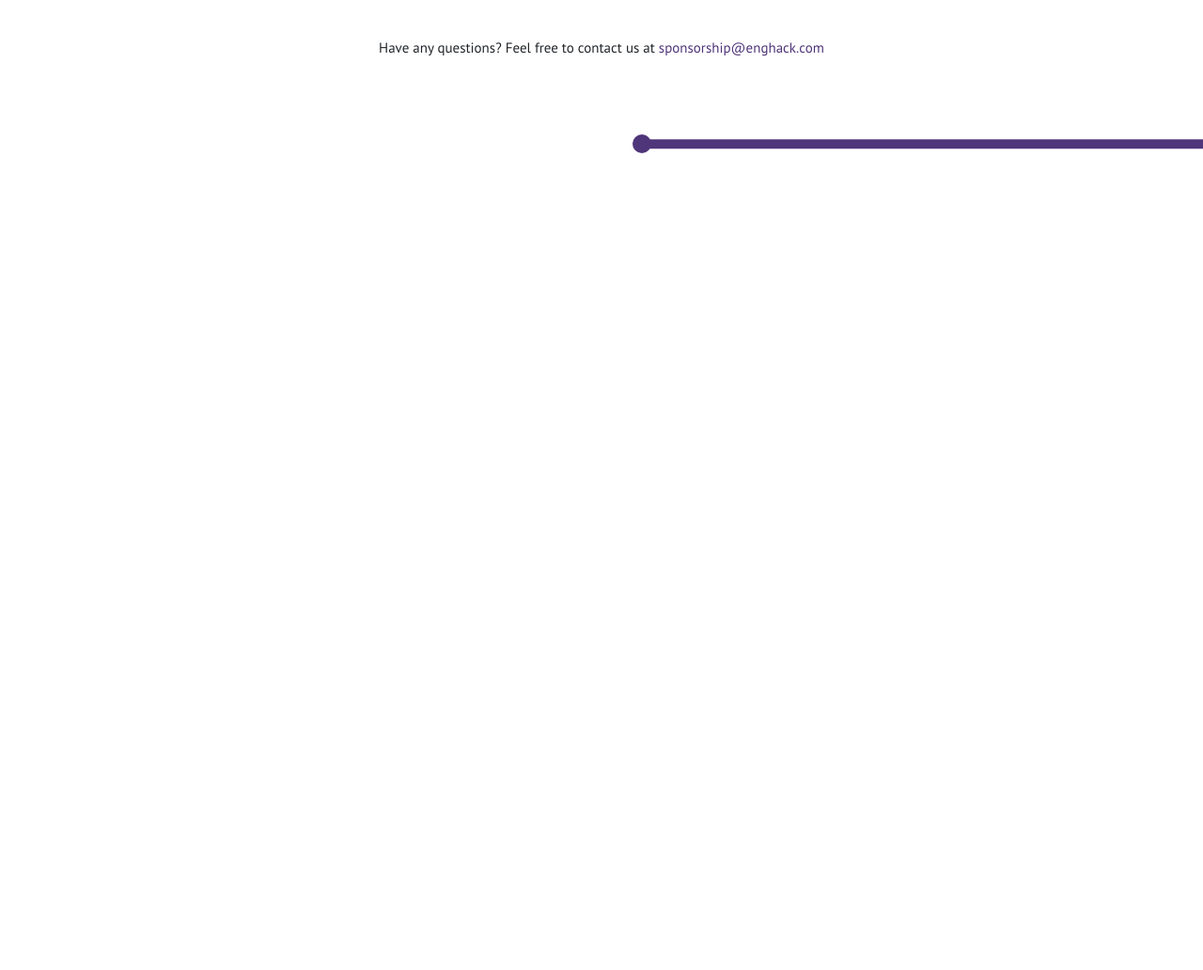
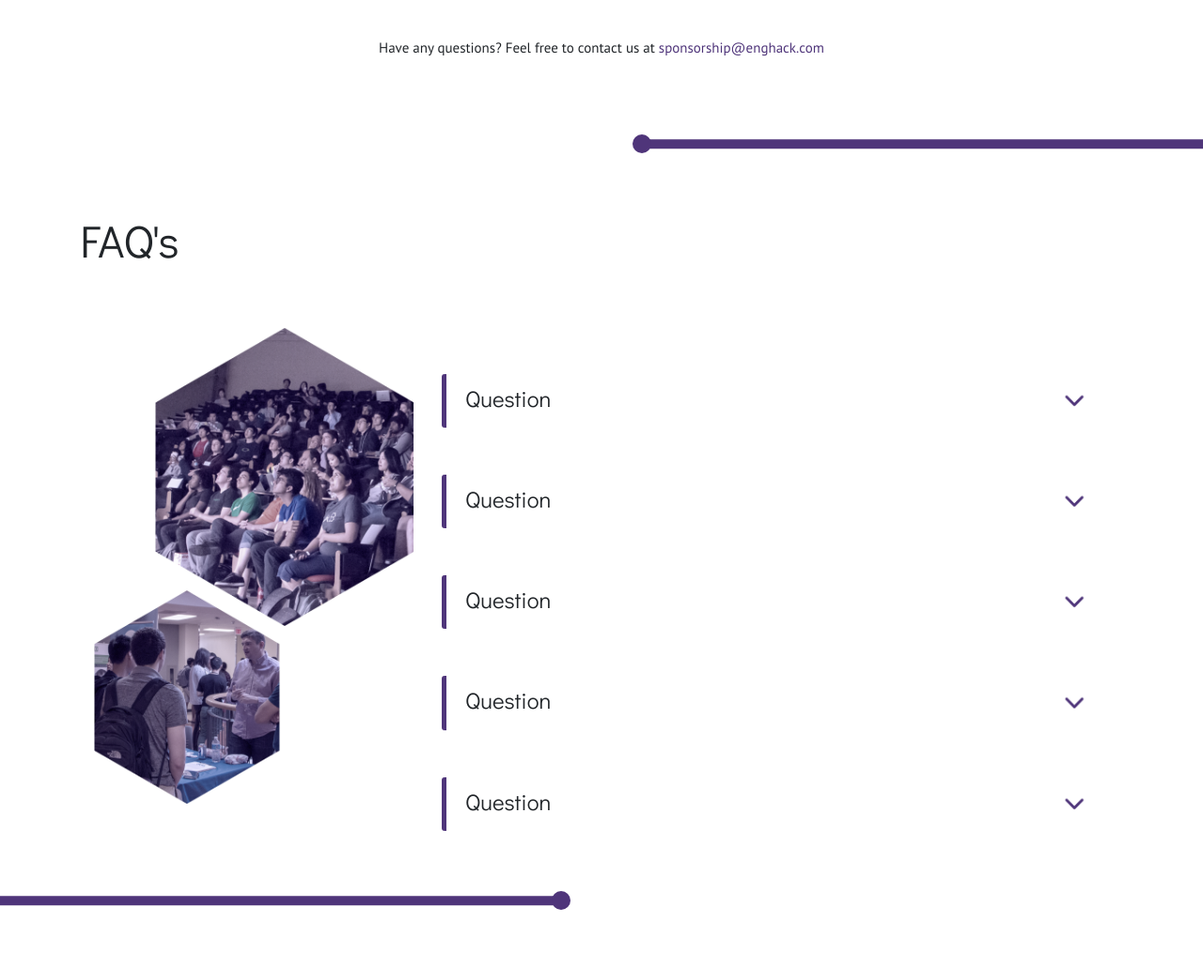
Before and after one commit to EngHack/enghack.github.io, a PHP site: page / in a window 1280 px wide. Shown: the part 3390-4422 px from the top of the page at 94% size. Before the commit the page ends 3553 px from the top, so only its background shows below. Run offline with PHP 8.4, Linux system fonts and the light colour scheme.

Commit message:
Add faq section

```diff
--- a/css/style.css
+++ b/css/style.css
@@ -49,7 +49,7 @@ a:hover {
 
 .btn-primary {
   background-color: #4F357A;
-  border: none;
+  border: 0px solid transparent;
   padding: 20px 50px;
   color: white;
 }
@@ -57,6 +57,11 @@ a:hover {
 .btn-primary:hover {
   background-color: #4F357A;
   border-color: #4F357A;
+}
+
+.btn:focus,.btn:active {
+  outline: none !important;
+  box-shadow: none;
 }
 
 /* Other */
@@ -144,6 +149,50 @@ a:hover {
   width: 50%;
   margin: 5% auto 0 auto;
 }
+
+.faq-page {
+  padding-top: 5%;
+}
+
+.card-header {
+  text-align: left;
+  background-color: rgba(0,0,0,0.05);
+  border: none;
+  cursor: pointer;
+  margin-bottom: 0 !important;
+}
+
+.collapsed {
+  background-color: rgba(0,0,0,0);
+}
+
+.collapsed > h3 > .chevron {
+  content: url("../assets/chevron-down.png");
+}
+
+.card-body {
+  text-align: left;
+}
+
+.card {
+  border: none;
+  border-left: 5px #4F357A solid;
+  border-radius: 3px !important;
+  margin-top: 50px;
+}
+
+.collapsing {
+  background-color: rgba(0,0,0,0.05);
+}
+
+.show {
+  background-color: rgba(0,0,0,0.05);
+}
+
+.chevron {
+  width: 5%;
+  float: right;
+}
 /* Mobile */
 
 @media only screen and (max-width: 768px) {
--- a/index.html
+++ b/index.html
@@ -40,7 +40,7 @@
           <div class="col-12 col-lg-6">
             <h1>Engaging. Engenius. Engineering</h1>
             <h3 class="mt-4 mb-4">Engineering isn’t all trains, bridges, and matrix multiplication. It’s creating and innovating for the better. Contrary to our event name, you don’t need to be an engineer to come make cool things at Enghack.</h3>
-            <span>Still have questions? Check out our <a href="#">FAQs</a></span>
+            <span>Still have questions? Check out our <a href="#faq">FAQs</a></span>
           </div>
           <div class="col-12 col-lg-6" style="margin-top: 7.5%">
             <img id="about-image-desktop" src="assets/about_desktop.png"/>
@@ -108,18 +108,100 @@
           </div>
         </div>
       </div>
-      <div class="row justify-content-end">
-        <img src="assets/wire_right.svg" class="wire-divider-right"/>
+    </div>
+    <div class="row justify-content-end">
+      <img src="assets/wire_right.svg" class="wire-divider-right"/>
+    </div>
+    <div id="faq">
+      <div class="container">
+        <h1>FAQ's</h1>
+        <div class="row faq-page">
+          <div class="col-12 col-lg-4">
+            <img class="hide-mobile" src="assets/faq.png"/>
+          </div>
+          <div class="col-12 col-lg-8">
+            <div class="accordion" id="faq-accordion">
+              <div class="card">
+                <button class="card-header btn collapsed" type="button" data-toggle="collapse" data-target="#collapseOne" aria-expanded="true" aria-controls="collapseOne" id="question-1">
+                  <h3 class="mb-0">
+                    Question
+                    <img class="chevron" src="assets/chevron-up.png"/>
+                  </h3>
+                </button>
+                <div id="collapseOne" class="collapse" aria-labelledby="question-1" data-parent="#faq-accordion">
+                  <div class="card-body">
+                    Anim pariatur cliche reprehenderit, enim eiusmod high life accusamus terry richardson ad squid. 3 wolf moon officia aute, non cupidatat skateboard dolor brunch. Food truck quinoa nesciunt laborum eiusmod. Brunch 3 wolf moon tempor, sunt aliqua put a bird on it squid single-origin coffee nulla assumenda shoreditch et. Nihil anim keffiyeh helvetica, craft beer labore wes anderson cred nesciunt sapiente ea proident. Ad vegan excepteur butcher vice lomo. Leggings occaecat craft beer farm-to-table, raw denim aesthetic synth nesciunt you probably haven't heard of them accusamus labore sustainable VHS.
+                  </div>
+                </div>
+              </div>
+              <div class="card">
+                <button class="card-header btn collapsed" type="button" data-toggle="collapse" data-target="#collapseTwo" aria-expanded="true" aria-controls="collapseTwo" id="question-2">
+                  <h3 class="mb-0">
+                    Question
+                    <img class="chevron" src="assets/chevron-up.png"/>
+                  </h3>
+                </button>
+                <div id="collapseTwo" class="collapse" aria-labelledby="question-2" data-parent="#faq-accordion">
+                  <div class="card-body">
+                    Anim pariatur cliche reprehenderit, enim eiusmod high life accusamus terry richardson ad squid. 3 wolf moon officia aute, non cupidatat skateboard dolor brunch. Food truck quinoa nesciunt laborum eiusmod. Brunch 3 wolf moon tempor, sunt aliqua put a bird on it squid single-origin coffee nulla assumenda shoreditch et. Nihil anim keffiyeh helvetica, craft beer labore wes anderson cred nesciunt sapiente ea proident. Ad vegan excepteur butcher vice lomo. Leggings occaecat craft beer farm-to-table, raw denim aesthetic synth nesciunt you probably haven't heard of them accusamus labore sustainable VHS.
+                  </div>
+                </div>
+              </div>
+              <div class="card">
+                <button class="card-header btn collapsed" type="button" data-toggle="collapse" data-target="#collapseThree" aria-expanded="true" aria-controls="collapseThree" id="question-3">
+                  <h3 class="mb-0">
+                    Question
+                    <img class="chevron" src="assets/chevron-up.png"/>
+                  </h3>
+                </button>
+                <div id="collapseThree" class="collapse" aria-labelledby="question-3" data-parent="#faq-accordion">
+                  <div class="card-body">
+                    Anim pariatur cliche reprehenderit, enim eiusmod high life accusamus terry richardson ad squid. 3 wolf moon officia aute, non cupidatat skateboard dolor brunch. Food truck quinoa nesciunt laborum eiusmod. Brunch 3 wolf moon tempor, sunt aliqua put a bird on it squid single-origin coffee nulla assumenda shoreditch et. Nihil anim keffiyeh helvetica, craft beer labore wes anderson cred nesciunt sapiente ea proident. Ad vegan excepteur butcher vice lomo. Leggings occaecat craft beer farm-to-table, raw denim aesthetic synth nesciunt you probably haven't heard of them accusamus labore sustainable VHS.
+                  </div>
+                </div>
+              </div>
+              <div class="card">
+                <button class="card-header btn collapsed" type="button" data-toggle="collapse" data-target="#collapseFour" aria-expanded="true" aria-controls="collapseFour" id="question-4">
+                  <h3 class="mb-0">
+                    Question
+                    <img class="chevron" src="assets/chevron-up.png"/>
+                  </h3>
+                </button>
+                <div id="collapseFour" class="collapse" aria-labelledby="question-4" data-parent="#faq-accordion">
+                  <div class="card-body">
+                    Anim pariatur cliche reprehenderit, enim eiusmod high life accusamus terry richardson ad squid. 3 wolf moon officia aute, non cupidatat skateboard dolor brunch. Food truck quinoa nesciunt laborum eiusmod. Brunch 3 wolf moon tempor, sunt aliqua put a bird on it squid single-origin coffee nulla assumenda shoreditch et. Nihil anim keffiyeh helvetica, craft beer labore wes anderson cred nesciunt sapiente ea proident. Ad vegan excepteur butcher vice lomo. Leggings occaecat craft beer farm-to-table, raw denim aesthetic synth nesciunt you probably haven't heard of them accusamus labore sustainable VHS.
+                  </div>
+                </div>
+              </div>
+              <div class="card">
+                <button class="card-header btn collapsed" type="button" data-toggle="collapse" data-target="#collapseFive" aria-expanded="true" aria-controls="collapseFive" id="question-5">
+                  <h3 class="mb-0">
+                    Question
+                    <img class="chevron" src="assets/chevron-up.png"/>
+                  </h3>
+                </button>
+                <div id="collapseFive" class="collapse" aria-labelledby="question-5" data-parent="#faq-accordion">
+                  <div class="card-body">
+                    Anim pariatur cliche reprehenderit, enim eiusmod high life accusamus terry richardson ad squid. 3 wolf moon officia aute, non cupidatat skateboard dolor brunch. Food truck quinoa nesciunt laborum eiusmod. Brunch 3 wolf moon tempor, sunt aliqua put a bird on it squid single-origin coffee nulla assumenda shoreditch et. Nihil anim keffiyeh helvetica, craft beer labore wes anderson cred nesciunt sapiente ea proident. Ad vegan excepteur butcher vice lomo. Leggings occaecat craft beer farm-to-table, raw denim aesthetic synth nesciunt you probably haven't heard of them accusamus labore sustainable VHS.
+                  </div>
+                </div>
+              </div>
+            </div>
+          </div>
+        </div>
       </div>
     </div>
+    <div class="row">
+      <img src="assets/wire_left.svg" class="wire-divider-left"/>
+    </div>
   </body>
+  <script src="https://code.jquery.com/jquery-3.3.1.slim.min.js" integrity="sha384-q8i/X+965DzO0rT7abK41JStQIAqVgRVzpbzo5smXKp4YfRvH+8abtTE1Pi6jizo" crossorigin="anonymous"></script>
+  <script src="https://stackpath.bootstrapcdn.com/bootstrap/4.3.1/js/bootstrap.min.js" integrity="sha384-JjSmVgyd0p3pXB1rRibZUAYoIIy6OrQ6VrjIEaFf/nJGzIxFDsf4x0xIM+B07jRM" crossorigin="anonymous"></script>
+  <script src="https://cdnjs.cloudflare.com/ajax/libs/popper.js/1.14.7/umd/popper.min.js" integrity="sha384-UO2eT0CpHqdSJQ6hJty5KVphtPhzWj9WO1clHTMGa3JDZwrnQq4sF86dIHNDz0W1" crossorigin="anonymous"></script>
   <script>
     if(window.innerWidth <= 425) {
       document.getElementById("logistics").innerText = "June 21 - 23, 2019 \n University of Waterloo";
       document.getElementById("signup").innerText = "Sign up for our newsletter!";
     }
   </script>
-  <script src="https://stackpath.bootstrapcdn.com/bootstrap/4.3.1/js/bootstrap.min.js" integrity="sha384-JjSmVgyd0p3pXB1rRibZUAYoIIy6OrQ6VrjIEaFf/nJGzIxFDsf4x0xIM+B07jRM" crossorigin="anonymous"></script>
-  <script src="https://code.jquery.com/jquery-3.3.1.slim.min.js" integrity="sha384-q8i/X+965DzO0rT7abK41JStQIAqVgRVzpbzo5smXKp4YfRvH+8abtTE1Pi6jizo" crossorigin="anonymous"></script>
-  <script src="https://cdnjs.cloudflare.com/ajax/libs/popper.js/1.14.7/umd/popper.min.js" integrity="sha384-UO2eT0CpHqdSJQ6hJty5KVphtPhzWj9WO1clHTMGa3JDZwrnQq4sF86dIHNDz0W1" crossorigin="anonymous"></script>
 </html>
```
Also changed, not shown: assets/chevron-down.png (added), assets/chevron-up.png (added), assets/faq.png (added).
